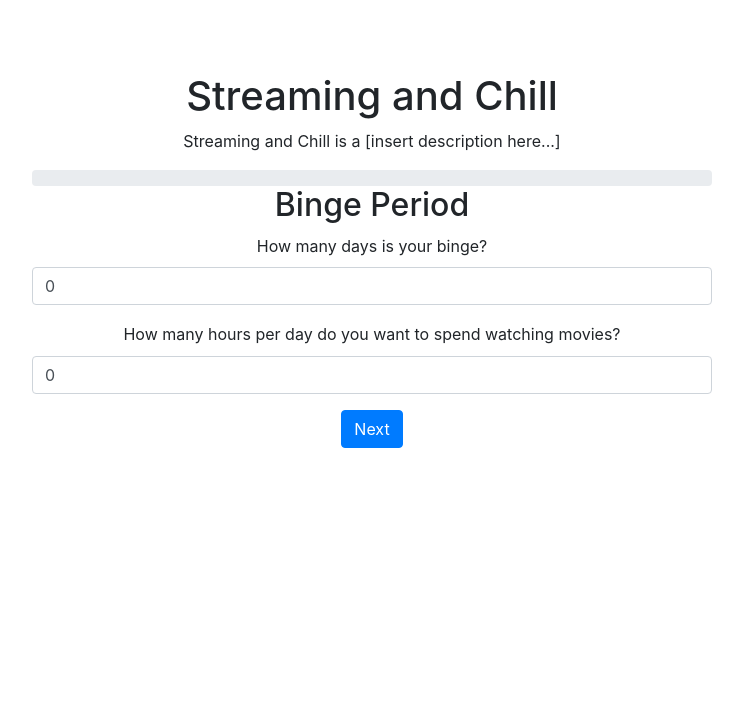
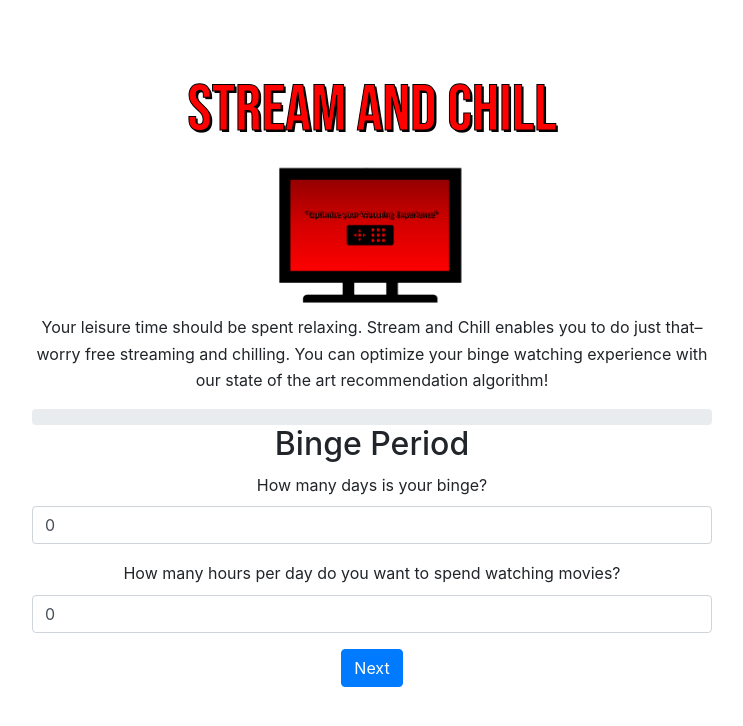
Before and after one commit to TaylorFacen/Streaming-and-Chill, a React app: page / in a window 1280 px wide. Shown: the whole page, without its empty margins (268-1011 px from the left). Built offline with nearby package versions, Linux system fonts and the light colour scheme.

Commit message:
Added h1 and logo

```diff
--- a/public/index.html
+++ b/public/index.html
@@ -22,6 +22,7 @@
       work correctly both with client-side routing and a non-root public URL.
       Learn how to configure a non-root public URL by running `npm run build`.
     -->
+    <link href="https://fonts.googleapis.com/css2?family=Bebas+Neue&display=swap" rel="stylesheet">
     <link
       rel="stylesheet"
       href="https://maxcdn.bootstrapcdn.com/bootstrap/4.5.0/css/bootstrap.min.css"
--- a/src/containers/App/App.css
+++ b/src/containers/App/App.css
@@ -13,7 +13,12 @@
   text-align: center;
 }
 h1 {
-  font-size: 45px;
+  font-size: 65px !important;
+  color: red;
+  -webkit-text-stroke: 1px black;
+
+  font-family: 'Bebas Neue', cursive;
+  text-shadow: 2px 2px black;
 }
 h2 {
   margin-top: 1.5em;
--- a/src/containers/App/InputForm/BingeSchedule.js
+++ b/src/containers/App/InputForm/BingeSchedule.js
@@ -25,7 +25,7 @@ const Movie = ({ movie }) => {
     )
 }
 
-const DaySchedule = ({ dayNum, movies }) => {
+const DaySchedule = ({ movies }) => {
     const totalRunTime = movies.reduce((total, currentMovie) => total + currentMovie.Runtime, 0);
 
     return (
@@ -42,7 +42,7 @@ export default ({ schedule }) => {
 
     return (
         <div className = "BingeSchedule">
-            <h1>Schedule</h1>
+            <h2>Schedule</h2>
             <Tab.Container defaultActiveKey = { 0 }>
                 <Row>
                     <Col sm = { 3 }>
@@ -59,7 +59,7 @@ export default ({ schedule }) => {
                         <Tab.Content>
                             { days.map(i => (
                                 <Tab.Pane eventKey = { i } key = { i }>
-                                    <DaySchedule dayNum = { i + 1 } movies = { schedule[i] } key = { i + 1 } />
+                                    <DaySchedule movies = { schedule[i] } key = { i + 1 } />
                                 </Tab.Pane>
                             ))}
                         </Tab.Content>
--- a/src/containers/App/index.js
+++ b/src/containers/App/index.js
@@ -1,18 +1,17 @@
 import React, { Component } from 'react';
+import { Image } from 'react-bootstrap';
 import './App.css';
 
 import InputForm from './InputForm';
+import logo from '../../images/logo.png';
 
 class App extends Component {
-	state = {
-
-	}
-
 	render(){
 		return (
 		<div className = "App">
-			<h1>Streaming and Chill</h1>
-			<p>Streaming and Chill is a [insert description here...]</p>
+			<h1>STREAM AND CHILL</h1>
+			<Image src = { logo } alt = "Logo: TV with a remote" style = {{ width: "200px" }}/>
+			<p>Your leisure time should be spent relaxing. Stream and Chill enables you to do just that–worry free streaming and chilling. You can optimize your binge watching experience with our state of the art recommendation algorithm! </p>
 			<div className = "Components">
 				<InputForm />
 			</div>
```
Also changed, not shown: src/images/logo.png (added).
